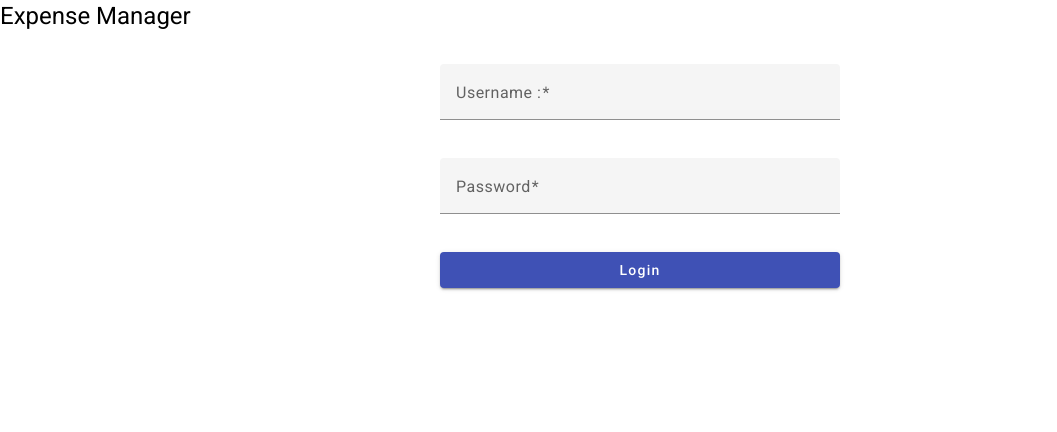
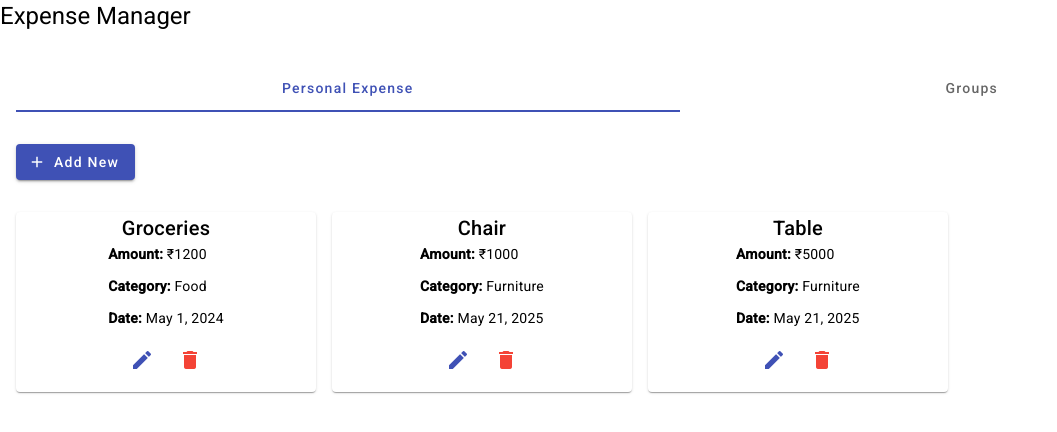
Before and after one commit to ExpensePro/expenseproUI, an Angular app: page /dashboard/personal in a window 1280 px wide. Before the commit this address led to /login. Shown: the top 432 px of the page, without its empty margins (0-1057 px from the left). Built offline with nearby package versions, Linux system fonts and the light colour scheme; data requests are answered from the project's data file.

Commit message:
Tabs component: query params implementation changed to child routes

```diff
--- a/src/app/Components/dashboard/dashboard.component.html
+++ b/src/app/Components/dashboard/dashboard.component.html
@@ -1,11 +1,6 @@
-<mat-tab-group [(selectedIndex)]="selectedIndex" (selectedIndexChange)="onTabChange($event)">
-  <mat-tab *ngFor="let tab of tabs" [label]="tab.label">
-    <ng-container *ngIf="tab.key === 'personal'">
-      <app-expense-list></app-expense-list>
-    </ng-container>
+<mat-tab-group [(selectedIndex)]="tabIndex" (selectedIndexChange)="onTabChange($event)">
+  <mat-tab *ngFor="let tab of tabs" [label]="tab.label"></mat-tab>
+</mat-tab-group>
 
-    <ng-container *ngIf="tab.key === 'groups'">
-      <p style="padding: 1rem;">Groups feature coming soon...</p>
-    </ng-container>
-  </mat-tab>
-</mat-tab-group>
+<!-- Child component for selected tab will render here -->
+<router-outlet></router-outlet>
--- a/src/app/Components/dashboard/dashboard.component.ts
+++ b/src/app/Components/dashboard/dashboard.component.ts
@@ -2,36 +2,35 @@ import { Component, OnInit } from '@angular/core';
 import { CommonModule } from '@angular/common';
 import { MatTabsModule } from '@angular/material/tabs';
 import { ExpenseListComponent } from '../expense-list/expense-list.component';
-import { ActivatedRoute, Router } from '@angular/router';
+import { ActivatedRoute, Router, RouterModule } from '@angular/router';
 
 @Component({
   selector: 'app-dashboard',
   standalone: true,
-  imports: [CommonModule, ExpenseListComponent, MatTabsModule],
+  imports: [CommonModule, ExpenseListComponent, MatTabsModule, RouterModule],
   templateUrl: './dashboard.component.html',
   styleUrls: ['./dashboard.component.scss']
 })
 export class DashboardComponent implements OnInit {
 
-  public selectedIndex: number | undefined;
+  public tabIndex: number = 0;
   public tabs = [
-    { label: 'Personal Expense', key: 'personal', component: ExpenseListComponent },
-    { label: 'Groups', key: 'groups', component: null }
+    { label: 'Personal Expense', path: 'personal', component: ExpenseListComponent },
+    { label: 'Groups', path: 'groups', component: null }
   ];
 
   constructor(private route: ActivatedRoute, private router: Router) { }
-  public ngOnInit(): void {
-    const tabParam = this.route.snapshot.queryParamMap.get('tab');
-    const foundIndex = this.tabs.findIndex(tab => tab.key === tabParam);
-    this.selectedIndex = foundIndex >= 0 ? foundIndex : 0;
+
+  ngOnInit(): void {
+    this.route.firstChild?.url.subscribe(urlSegment => {
+      const currentPath = urlSegment[0]?.path;
+      const index = this.tabs.findIndex(tab => tab.path === currentPath);
+      this.tabIndex = index >= 0 ? index : 0;
+    });
   }
 
   onTabChange(index: number): void {
-    const tabKey = this.tabs[index].key;
-    this.router.navigate([], {
-      queryParams: { tab: tabKey },
-      queryParamsHandling: 'merge'
-    });
+    const tabPath = this.tabs[index].path;
+    this.router.navigate([tabPath], { relativeTo: this.route });
   }
-
 }
--- /dev/null
+++ b/src/app/Components/groups/groups.component.html
@@ -0,0 +1 @@
+<p>Groups feature coming soon.....</p>
--- a/src/app/Components/login/login.component.ts
+++ b/src/app/Components/login/login.component.ts
@@ -35,7 +35,7 @@ export class LoginComponent implements OnInit {
     const { username, password } = this.loginForm.value;
 
     if (username === 'harsh@gmail.com' && password === 'harsh') {
-      this.router.navigate(['/dashboard']);
+      this.router.navigate(['/dashboard/personal']);
     } else {
       alert('Invalid credentials');
     }
--- a/src/app/app-routing.module.ts
+++ b/src/app/app-routing.module.ts
@@ -1,14 +1,19 @@
 import { NgModule } from '@angular/core';
 import { RouterModule, Routes } from '@angular/router';
+import { DashboardComponent } from './Components/dashboard/dashboard.component';
+import { ExpenseListComponent } from './Components/expense-list/expense-list.component';
+import { GroupsComponent } from './Components/groups/groups.component';
 
 const routes: Routes = [
   { path: '', redirectTo: 'login', pathMatch: 'full' },
   { path: 'login', loadComponent: () => import('./Components/login/login.component').then(m => m.LoginComponent) },
-  { path: 'dashboard', loadComponent: () => import('./Components/dashboard/dashboard.component').then(m => m.DashboardComponent) },
   {
-    path: 'expenses',
-    loadComponent: () => import('./Components/expense-list/expense-list.component')
-      .then(m => m.ExpenseListComponent)
+    path: 'dashboard',
+    component: DashboardComponent,
+    children: [
+      { path: 'personal', component: ExpenseListComponent },
+      { path: 'groups', component: GroupsComponent } // Replace with actual component
+    ]
   },
   {
     path: '**',
```
Also changed, not shown: src/app/Components/groups/groups.component.ts (added, +13 -0 lines), src/app/Components/groups/groups.component.scss (added), 1 other file (tests, documents, lock files or other folders).
